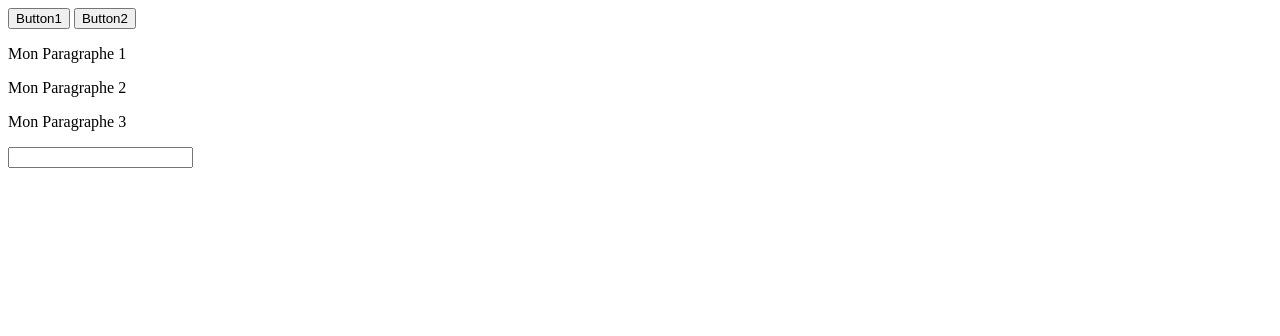
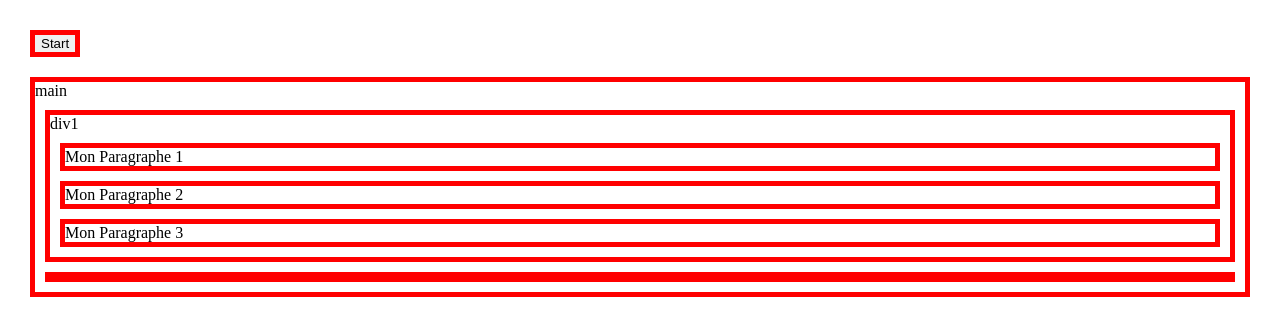
Before and after one commit to benjamin83amat/LucasCodeur, a plain HTML site: page LucasCodeur/Cours jQuery/index.html in a window 1280 px wide. Drawn offline with Linux system fonts and the light colour scheme.

Commit message:
108.Projet:Experience Professionnelle00:00

```diff
--- a/LucasCodeur/Cours jQuery/index.html
+++ b/LucasCodeur/Cours jQuery/index.html
@@ -6,11 +6,16 @@
 	    <link rel="stylesheet" type="text/css" href="style.css">
     </head>
     <body>
-    	<button id="but1">Button1</button>
-    	<button id="but2">Button2</button>
-	    	<p id="p1">Mon Paragraphe 1</p>
-	    	<p id="p2">Mon Paragraphe 2</p>
-	    	<p id="p3">Mon Paragraphe 3</p>
-	    <input type="text" id="myInput">
+        <button id="start">Start</button>
+        <div id="main">main
+        	<div id="div1">div1
+    	    	<p id="p1">Mon Paragraphe 1</p>
+	            <p id="p2">Mon Paragraphe 2</p>
+	            <p id="p3">Mon Paragraphe 3</p>
+    	    </div>
+            <div id="div2">
+	        </div>
+	    </div>
+
     </body>
 </html>
--- a/LucasCodeur/Cours jQuery/script.js
+++ b/LucasCodeur/Cours jQuery/script.js
@@ -1,11 +1,6 @@
 $(function(){
 
-    $("#but1").click(function(){
-    	console.log($("#p1"));
-        //$("#p1").css("color");
+    $("#start").click(function(){
+        $("#div2").load("demo.txt");
     });
-
-    //$("#but2").click(function(){
-       //$("#p1").removeClass("red");
-    //});
 });
--- a/LucasCodeur/Cours jQuery/style.css
+++ b/LucasCodeur/Cours jQuery/style.css
@@ -1,9 +1,9 @@
-.red
+*
 {
-	color: red;
+	margin: 10px;
+	border: 5px solid red;
 }
-
-.bold
+html,body
 {
-	font-weight: bold;
+	border: 5px none red;
 }
```
